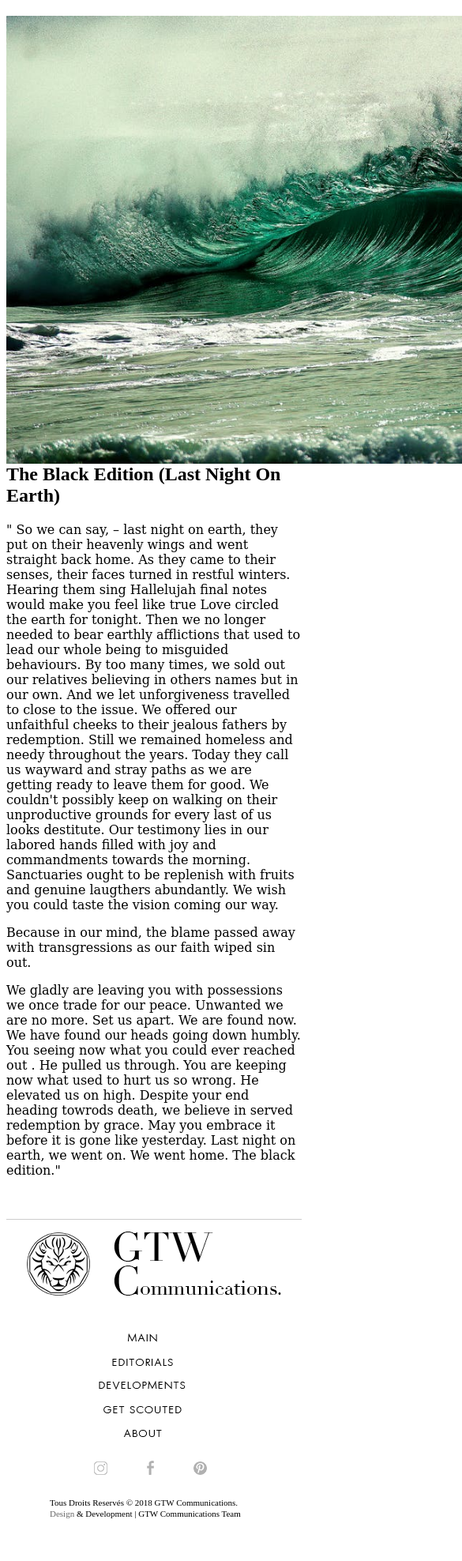
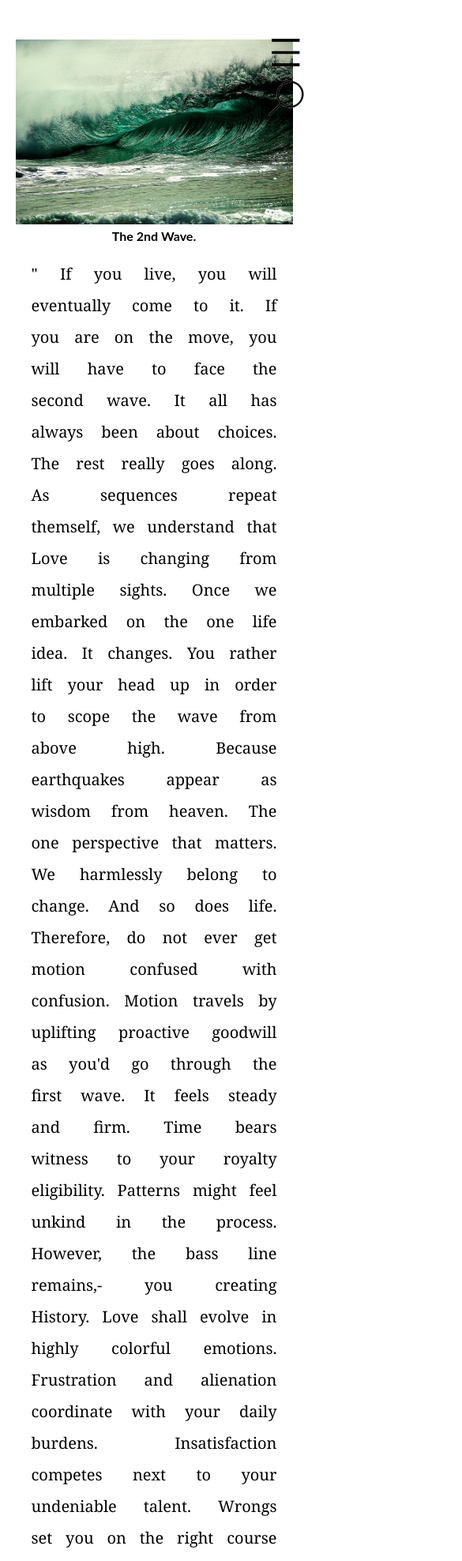
Before and after one commit to webmaster83/GiseleSite1, a plain HTML site: page Article2-Editorials.html in a window 390 px wide. Shown: the top 1976 px of the page at 79% size, 585 px wide, since content can reach past the window. Before the commit the page ends 1948 px from the top, so only its background shows below. Drawn offline with nearby package versions, Linux system fonts and the light colour scheme.

Commit message:
Les 2 articles

```diff
--- a/Article2-Editorials.html
+++ b/Article2-Editorials.html
@@ -1,76 +1,135 @@
 <!doctype html>
 <html>
 <head>
-
+<script src="https://ajax.googleapis.com/ajax/libs/jquery/3.3.1/jquery.min.js"></script>
+<script type="text/javascript" src="navigationJS.js"></script><script type="text/javascript" src="RechercheJS2.js"></script>
+<link href="Favicon.jpg" rel="icon" type="image/x-icon" />
+<link href="reset.css" rel="stylesheet" type="text/css">
+<link href="piedePage.css" rel="stylesheet" type="text/css">
+<link href="RechercheSlide.css" rel="stylesheet" type="text/css">
 <meta charset="utf-8">
-<link href="file:///C|/Users/codeur web/Desktop/HTML CSS TEST/Favicon.jpg" rel="icon" type="image/x-icon" />
-<link href="piedePage.css" rel="stylesheet" type="text/css">
+<title>Article 2 - Editorials</title>
+<link href="Navigation.css" rel="stylesheet" type="text/css">
 <style type="text/css">
-@media screen and (max-width: 460px){
-	h1 img{
-		position: absolute; top: -21px;margin-left: 202px;
-		height: 25px;
-        width: 223px;}
-	.effetImg > img{
-    width: 75%;
-	margin-left: -100px;
+.reseaux a {
+	display: inline;
 }
-	.overlay .closebtn {
-    font-size: 19px;
-    top: 5px;
+hr {
+	margin: 0 auto;
+}
+.aboutContenu {
+	display: flex;
+	flex-wrap: nowrap;
+	width: 90%;
+	margin: 50px auto;
+}
+h2 {
+	text-align: center;
+	font: Didot;
+}
+.aboutContenu p {
+	font-family: Georgia, Constantia, "Lucida Bright", "DejaVu Serif", "serif";
+	text-align: justify;
+	margin: auto;
+	font-size: 20px;
+	margin-top: 20px;
+	word-spacing: 10px;
+	line-height: 2;
+}
+.imagesabout img {
+	width: 100%;
+	height: auto;
+}
+.lestextesAbt {
+	display: inline-block;
+	width: 500px;
+	margin-right: 50px;
+	font-family: Georgia, Constantia, 'Lucida Bright', 'DejaVu Serif', 'serif';
+	text-align: justify;
+}
+.contenuTxt {
+	width: 50%;
+	padding: 20px;
+	margin-top: -15px;
 
 }
-.overlay a {
-    font-size: 20px;
-    color: #818181;
+
+/* SMARTPHONE*/
+@media screen and (max-width: 460px) {
+.copyright_droi {float: none;}
+	.aboutContenu {display: block;}
+	.contenuTxt{ width: 100%;}
 }
-	.effetImg h2 {width: 100px;}
-	.copyright_droi{float: left;}
-	.premierDeuFooter{margin: 0px;}
-	.cadreTrans{width: 75%;}
-	footer p {
-    display: block;
-    position: relative;
-    top: 20px;
-		line-height: 30px;
-}
-	footer p a{
-		display: block;
-	}
-	.reseauxSociaux{display: block;}
-	.premierLigneFooter  {width: 100%;}
-	.premierDeuFooter{
-		width: 100%;
-		margin: 0px 20px;
-		padding-bottom: 30px;
-		text-align: justify;
-	}}
+
 </style>
-<title>Article 2 Editorials</title>
+<link href="header.css" rel="stylesheet" type="text/css">
+<meta name="viewport" content="width=device-width, initial-scale=1">
 </head>
 
-<body>
-<div class="main-contenu" style="margin: 0 auto;">
+<body style="text-align: center">
+<header id="entete"> <!--menu nav   --><span class="navigation" style="font-size:50px;cursor:pointer; margin-top: -2%" onclick="openNav()"><img src="menu_noir_ham.png" width="50" height="49" alt="menu gisle"/></span> <!--fin menu nav   -->
+  <!--  loupe nav-->
+  <span  class="recherche" style="font-size:30px;cursor:pointer; position: fixed; right: 1%; top: 100px;" onclick="openRech()"><img src="search_50_noir.png" width="50" height="50" alt=""/></span>
+  <!-- Fin  loupe nav-->
+</header>
+<div id="mySidenav" class="sidenav"> <a href="javascript:void(0)" class="closebtn" onclick="closeNav()">&times;</a>
+  <div id="nav"><a href="index.html" class="one">MAIN</a> <a href="editorials.html" class="two">EDITORIALS</a> <a class="three" href="developments.html">DEVELOPMENTS</a> <a href="GetScouted.html">GET SCOUTED</a> <a href="about.html">ABOUT</a></div>
+  <p style=" color: white; font-size: 20px; margin-top: 40px; font-family: Didot; font-style: italic; ">Follow us :</p>
+  <div id="reseauxmenus" style="display: inline-flex;"><a href="https://www.instagram.com/gtwcommunications/?hl=en" target="_blank"><img src="insta-Menus.png" width="17" height="17" alt=""/></a><a href="https://www.facebook.com/gtwcommunications/" target="_blank"><img src="FaacebookMenus.png" width="9" height="18" alt=""/></a><a href="https://www.pinterest.com/GTWCommunications/topics/" target="_blank"><img src="PinterestMenus.png" width="14" height="18" alt=""/></a></div>
+  <br/>
+  <br/>
+  <span class="languages">FR</span>&nbsp;&nbsp;<span class="languages">|</span>&nbsp;&nbsp;<span class="languages">EN</span></div>
 
-  <img style="float: left; margin-right: 50px;" src="Articles/art2.jpg" width="850px" height="auto" alt=""/>
-  <h2 style="font-family: Didot">The Black Edition (Last Night On Earth)</h2>
-    <div class="paragraphes" style="font-family: Constantia, 'Lucida Bright', 'DejaVu Serif', Georgia, 'serif';">
-      <p>"  So we can say, – last night on earth, they put on their heavenly wings and went straight back home. As they came to their senses, their faces turned in restful winters. Hearing them sing Hallelujah final notes would make you feel like true Love circled the earth for tonight. Then we no longer needed to bear earthly afflictions that used to lead our whole being to misguided behaviours. By too many times, we sold out our relatives believing in others names but in our own.  And we let unforgiveness travelled to close to the issue. We offered our unfaithful cheeks to their jealous fathers by redemption. Still we remained homeless and needy throughout the years.  Today they call us wayward and stray paths as we are getting ready to leave them for good. We couldn't possibly keep on walking on their unproductive grounds for every last of us looks destitute. Our testimony lies in our labored hands filled with  joy and commandments towards the morning. Sanctuaries ought to be replenish with fruits and genuine laugthers abundantly. We wish you could taste the vision coming our way.</p>
-      <p>Because in our mind, the blame passed away with transgressions as our faith wiped sin out. </p>
-      <p>We gladly are leaving you with possessions we once trade for our peace. Unwanted we are no more. Set us apart. We are found now.  We have found our heads going down humbly. You seeing now what you could ever reached out . He pulled us through. You are keeping now what used to hurt us so wrong. He elevated us on high.  Despite your end heading towrods death, we believe in served redemption by grace. May you embrace it before it is gone like yesterday. Last night on earth, we went on. We went home. The black edition."</p>
-    </div>
+<!-- Recherche  slide -->
+<div id="myNav" class="overlay"> <a href="javascript:void(0)" class="closebtn" onclick="closeRech()">&times;</a>
+  <div class="search-content">
+    <input placeholder="search" class="maRecherche" type="text" name="category" id="categoryFilter">
+    <hr/>
+    <ul  id="filter">
+      <!-- Filter  slide -->
+      <li> <a href="index.html" title="amine"><!--<img src="amine.jpg" width="200" height="200" alt=""/>--><span>accueil page</span> </a> </li>
+      <li> <a href="about.html" title="amine"><span>about page</span> </a> </li>
+      <li> <a href="editorials.html" title="amine"><span>editorials page</span> </a> </li>
+      <li> <a href="GetScouted.html" title="amine"><span>getscouted page</span> </a> </li>
+      <li> <a href="gisele_video.mp4" title="amine"><span>video gisele</span> </a> </li>
+    </ul>
+  </div>
 </div>
-<br style="clear: both;"><br/>
-  <!--Footer -->
-<footer style="border-top: 1px solid #ccc;">
+<!-- Fin Recherche  slide -->
+<!--  contenu -->
+
+<div class="aboutContenu" >
+  <div class="imagesabout"><img src="Articles/art2.jpg" width="940" height="627" alt=""/></div>
+  <div class="contenuTxt">
+    <h2> The 2nd Wave. </h2>
+    <p>"  If you live, you will eventually come to it. If you are on the move, you will have to face the second wave.
+
+
+
+   It all has always  been about choices. The rest really goes along. As sequences  repeat themself, we understand that Love is changing  from multiple sights. Once we embarked on the one life idea. It changes. You rather lift your head up in order to scope the wave from above high. Because earthquakes appear as wisdom from heaven. The one perspective that matters. We harmlessly belong to change. And so does life. Therefore, do not ever get motion confused with confusion. Motion travels by uplifting proactive goodwill as you'd go through the first wave. It feels steady and firm. Time bears witness to your royalty eligibility. Patterns might feel unkind in the process. However, the bass line remains,- you creating History.
+
+Love shall evolve in  highly colorful emotions. Frustration and alienation coordinate with your daily burdens. Insatisfaction competes next to your undeniable talent. Wrongs set you on the right course to carry on.
+
+
+
+    It matters how this ends. Do not departure too early in times like this. Ride on. The 2nd wave is coming at you for sure. You surrender to its essence by exploring all its benefits. Victory will find you once you'll achieve the process. Second wave."
+
+ </p>
+  </div>
+</div>
+<br>
+
+<hr/>
+<!--Footer -->
+<footer style="background-color: white;">
   <div class="premierLigneFooter"><img style="margin-right: 30px" src="logo-Favo-2.png" alt=""/><img src="LOGO-Gisele-COPYRIGHT-2018.png" width="212" height="81" alt=""/>
     <p><a href="index.html"><img src="MAIN.png" width="37" height="11" alt=""/></a><a href="editorials.html"><img src="EDITORIALS.png" width="77" height="10" alt=""/></a><a href="developments.html"><img src="DEVELOPMENTS.png" width="110" height="11" alt=""/></a><a href="GetScouted.html"><img src="GETSCOUTED.png" width="99" height="9" alt=""/></a><a href="about.html" style="border-right: none;"><img src="ABOUT_PIED.png" width="49" height="10" alt=""/></a></p>
-   <div class="reseauxSociaux"><a href="https://www.instagram.com/gtwcommunications/?hl=en" target="_blank"><img src="insta.png" alt="" width="17" height="17" class="reseaux"/></a><a href="https://www.facebook.com/gtwcommunications/" target="_blank"><img src="Face.png" alt="" width="9" height="18" class="reseaux"/></a><a href="https://www.pinterest.com/GTWCommunications/topics/" target="_blank"><img src="PINT.png" alt="" width="17" height="17" class="reseaux"/></a></div>
+    <div class="reseauxSociaux"><a href="https://www.instagram.com/gtwcommunications/?hl=en" target="_blank"><img src="insta.png" alt="" width="17" height="17" class="reseaux"/></a><a href="https://www.facebook.com/gtwcommunications/" target="_blank"><img src="Face.png" alt="" width="9" height="18" class="reseaux"/></a><a href="https://www.pinterest.com/GTWCommunications/topics/" target="_blank"><img src="PINT.png" alt="" width="17" height="17" class="reseaux"/></a></div>
   </div>
-     <div class="premierDeuFooter">
-  <div class="copyright_gauch"> Tous Droits Reservés &copy; 2018 GTW Communications.</div><div class="copyright_droi"><span>Design</span> &amp; Development | GTW Communications Team </div>
+  <div class="premierDeuFooter">
+    <div class="copyright_gauch"> Tous Droits Reservés &copy; 2018 GTW Communications.</div>
+    <div class="copyright_droi"><span>Design</span> &amp; Development | GTW Communications Team </div>
   </div>
 </footer>
-
 </body>
 </html>
```
Also changed, not shown: Article1-Editorials.html (+105 -53 lines).
